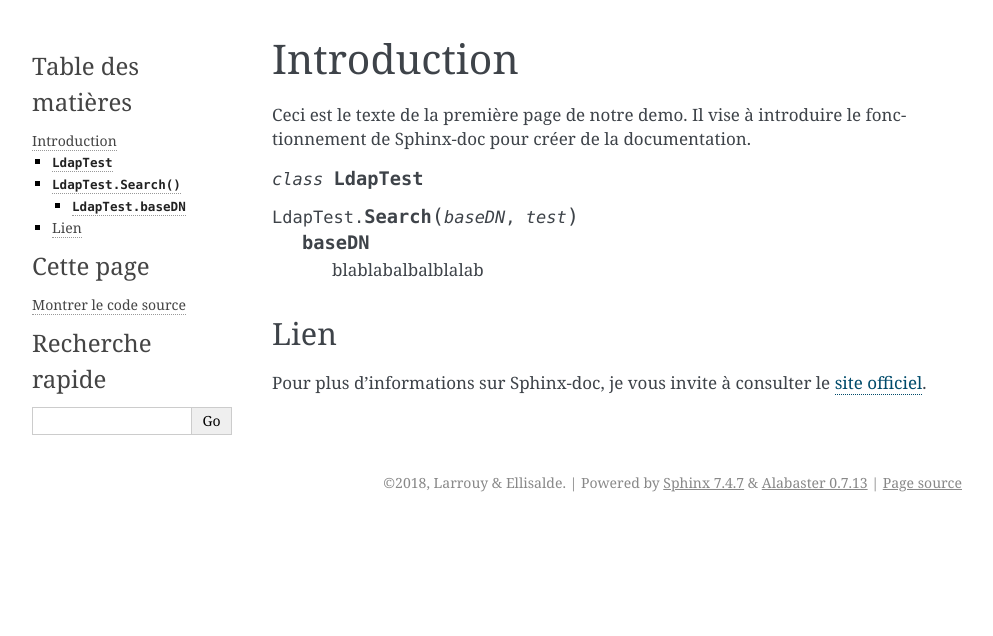
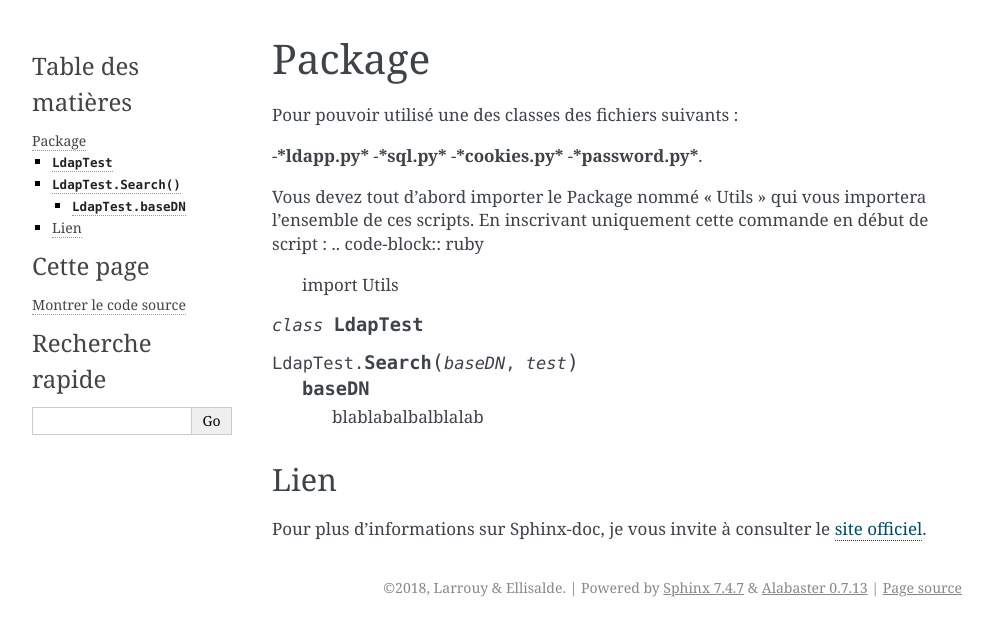
Before and after one commit to soldatroket/ProjetHacking, a Sphinx documentation site: the page built from Documentation/autoDoc.rst, in a window 1280 px wide. Shown: the top 636 px of the page, without its empty margins (148-1141 px from the left). Built offline with Sphinx 7.4.7, drawn with Linux system fonts in a browser that asks for light colours.

Commit message:
Update autoDoc.rst

```diff
--- a/Documentation/autoDoc.rst
+++ b/Documentation/autoDoc.rst
@@ -2,11 +2,20 @@
 Premiere page
 *************
 
-Introduction
-************
+Package
+*******
 
-Ceci est le texte de la première page de notre demo. Il vise \
-à introduire le fonctionnement de Sphinx-doc pour créer de la documentation.
+Pour pouvoir utilisé une des classes des fichiers suivants :
+
+-***ldapp.py***
+-***sql.py***
+-***cookies.py***
+-***password.py***.
+
+Vous devez tout d’abord importer le Package nommé « Utils » qui vous importera l’ensemble de ces scripts. En inscrivant uniquement cette commande en début de script :
+.. code-block:: ruby
+
+      import Utils
 
 .. py:class:: LdapTest
 
```
